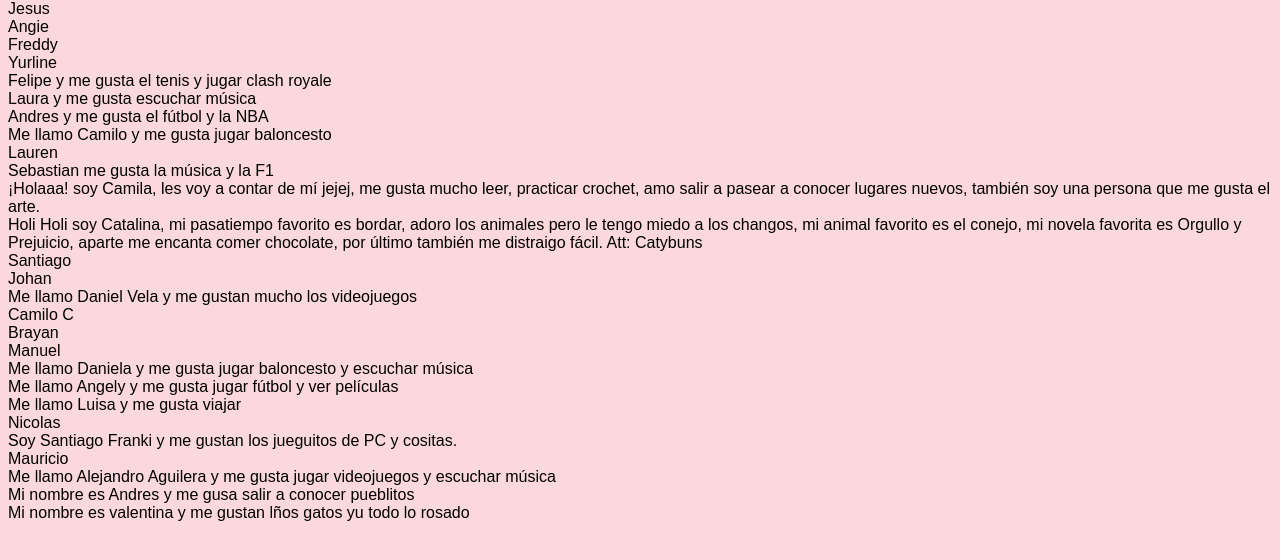
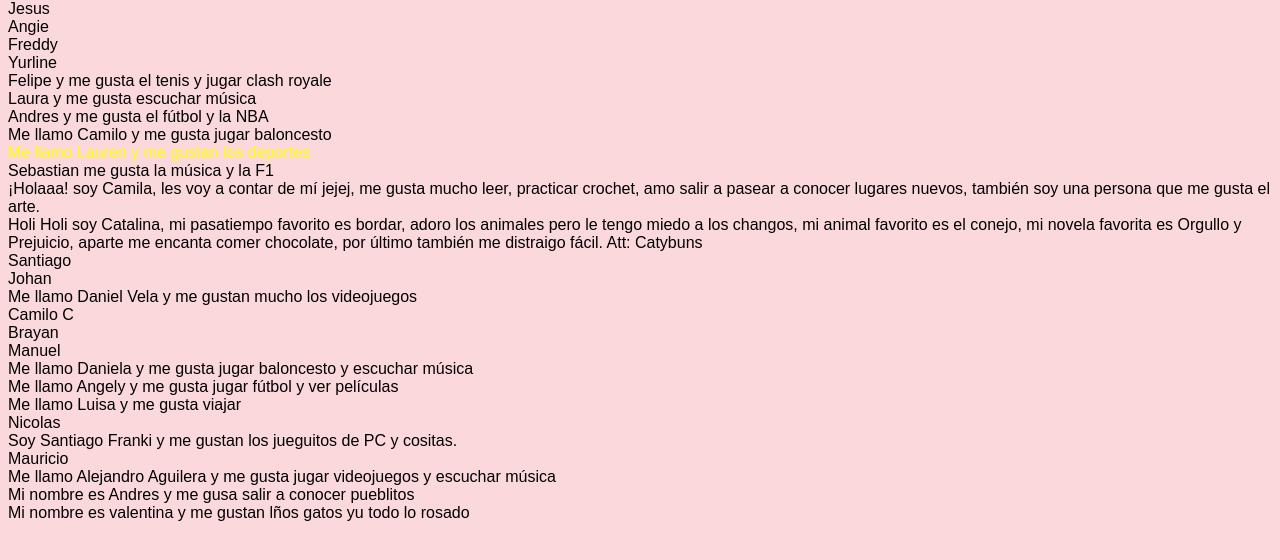
Before and after one commit to eccidev/systemscurity.github.io, a plain HTML site: page index.html in a window 1280 px wide. Shown: the part 66-626 px from the top of the page. Drawn offline with Linux system fonts and the light colour scheme.

Commit message:
Update index.html
Cambio color en div de lauren

```diff
--- a/index.html
+++ b/index.html
@@ -29,7 +29,7 @@
     <div>Laura y me gusta escuchar música</div>
     <div>Andres y me gusta el fútbol y la NBA</div>
     <div>Me llamo Camilo y me gusta jugar baloncesto</div>
-    <div>Lauren</div>
+    <div style="color: #ffff00">Me llamo Lauren y me gustan los deportes</div>
     <div>Sebastian me gusta la música y la F1</div>
     <div>¡Holaaa! soy Camila, les voy a contar de mí jejej, me gusta mucho leer, practicar crochet, amo salir a pasear a conocer lugares nuevos, también soy una persona que me gusta el arte.</div>
     <div>Holi Holi soy Catalina, mi pasatiempo favorito es bordar, adoro los animales pero le tengo miedo a los changos, mi animal favorito es el conejo, mi novela favorita es Orgullo y Prejuicio, aparte me encanta comer chocolate, por último también me distraigo fácil. Att: Catybuns</div>
```
